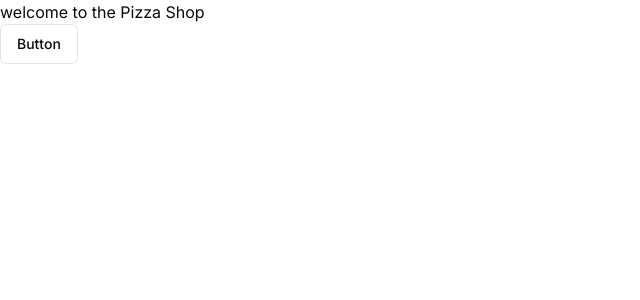
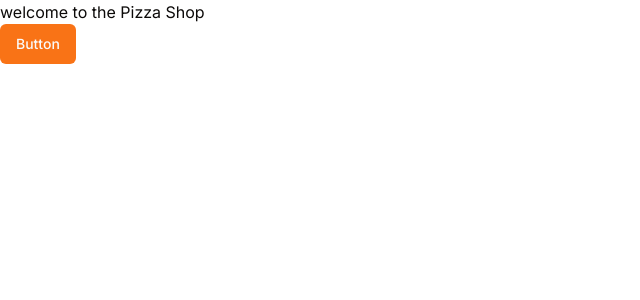
Before and after one commit to Siva-S92/pizzaApp, a Next.js app: page / in a window 1280 px wide. Shown: the top 300 px of the page, without its empty margins (0-640 px from the left). Built offline with nearby package versions, Linux system fonts and the light colour scheme.

Commit message:
add shadcn ui theme

```diff
--- a/src/app/globals.css
+++ b/src/app/globals.css
@@ -2,69 +2,54 @@
   @tailwind components;
   @tailwind utilities;
 
+
 @layer base {
   :root {
     --background: 0 0% 100%;
-      --foreground: 0 0% 3.9%;
-
+    --foreground: 20 14.3% 4.1%;
     --card: 0 0% 100%;
-      --card-foreground: 0 0% 3.9%;
-
+    --card-foreground: 20 14.3% 4.1%;
     --popover: 0 0% 100%;
-      --popover-foreground: 0 0% 3.9%;
-
-      --primary: 0 0% 9%;
-      --primary-foreground: 0 0% 98%;
-
-      --secondary: 0 0% 96.1%;
-      --secondary-foreground: 0 0% 9%;
-
-      --muted: 0 0% 96.1%;
-      --muted-foreground: 0 0% 45.1%;
-
-      --accent: 0 0% 96.1%;
-      --accent-foreground: 0 0% 9%;
-
+    --popover-foreground: 20 14.3% 4.1%;
+    --primary: 24.6 95% 53.1%;
+    --primary-foreground: 60 9.1% 97.8%;
+    --secondary: 60 4.8% 95.9%;
+    --secondary-foreground: 24 9.8% 10%;
+    --muted: 60 4.8% 95.9%;
+    --muted-foreground: 25 5.3% 44.7%;
+    --accent: 60 4.8% 95.9%;
+    --accent-foreground: 24 9.8% 10%;
     --destructive: 0 84.2% 60.2%;
-      --destructive-foreground: 0 0% 98%;
-
-      --border: 0 0% 89.8%;
-      --input: 0 0% 89.8%;
-      --ring: 0 0% 3.9%;
-
+    --destructive-foreground: 60 9.1% 97.8%;
+    --border: 20 5.9% 90%;
+    --input: 20 5.9% 90%;
+    --ring: 24.6 95% 53.1%;
     --radius: 0.5rem;
   }
 
   .dark {
-      --background: 0 0% 3.9%;
-      --foreground: 0 0% 98%;
-
-      --card: 0 0% 3.9%;
-      --card-foreground: 0 0% 98%;
-
-      --popover: 0 0% 3.9%;
-      --popover-foreground: 0 0% 98%;
-
-      --primary: 0 0% 98%;
-      --primary-foreground: 0 0% 9%;
-
-      --secondary: 0 0% 14.9%;
-      --secondary-foreground: 0 0% 98%;
-
-      --muted: 0 0% 14.9%;
-      --muted-foreground: 0 0% 63.9%;
-
-      --accent: 0 0% 14.9%;
-      --accent-foreground: 0 0% 98%;
-
-      --destructive: 0 62.8% 30.6%;
-      --destructive-foreground: 0 0% 98%;
-
-      --border: 0 0% 14.9%;
-      --input: 0 0% 14.9%;
-      --ring: 0 0% 83.1%;
+    --background: 20 14.3% 4.1%;
+    --foreground: 60 9.1% 97.8%;
+    --card: 20 14.3% 4.1%;
+    --card-foreground: 60 9.1% 97.8%;
+    --popover: 20 14.3% 4.1%;
+    --popover-foreground: 60 9.1% 97.8%;
+    --primary: 20.5 90.2% 48.2%;
+    --primary-foreground: 60 9.1% 97.8%;
+    --secondary: 12 6.5% 15.1%;
+    --secondary-foreground: 60 9.1% 97.8%;
+    --muted: 12 6.5% 15.1%;
+    --muted-foreground: 24 5.4% 63.9%;
+    --accent: 12 6.5% 15.1%;
+    --accent-foreground: 60 9.1% 97.8%;
+    --destructive: 0 72.2% 50.6%;
+    --destructive-foreground: 60 9.1% 97.8%;
+    --border: 12 6.5% 15.1%;
+    --input: 12 6.5% 15.1%;
+    --ring: 20.5 90.2% 48.2%;
   }
 }
+
 
   @layer base {
     * {
--- a/src/app/page.tsx
+++ b/src/app/page.tsx
@@ -5,7 +5,7 @@
   return (
     <main>
       <h1>welcome to the Pizza Shop</h1>
-      <Button variant="outline">Button</Button>
+      <Button>Button</Button>
     </main>
   );
 }
```
Lines whose indentation alone changed are shown as unchanged.
